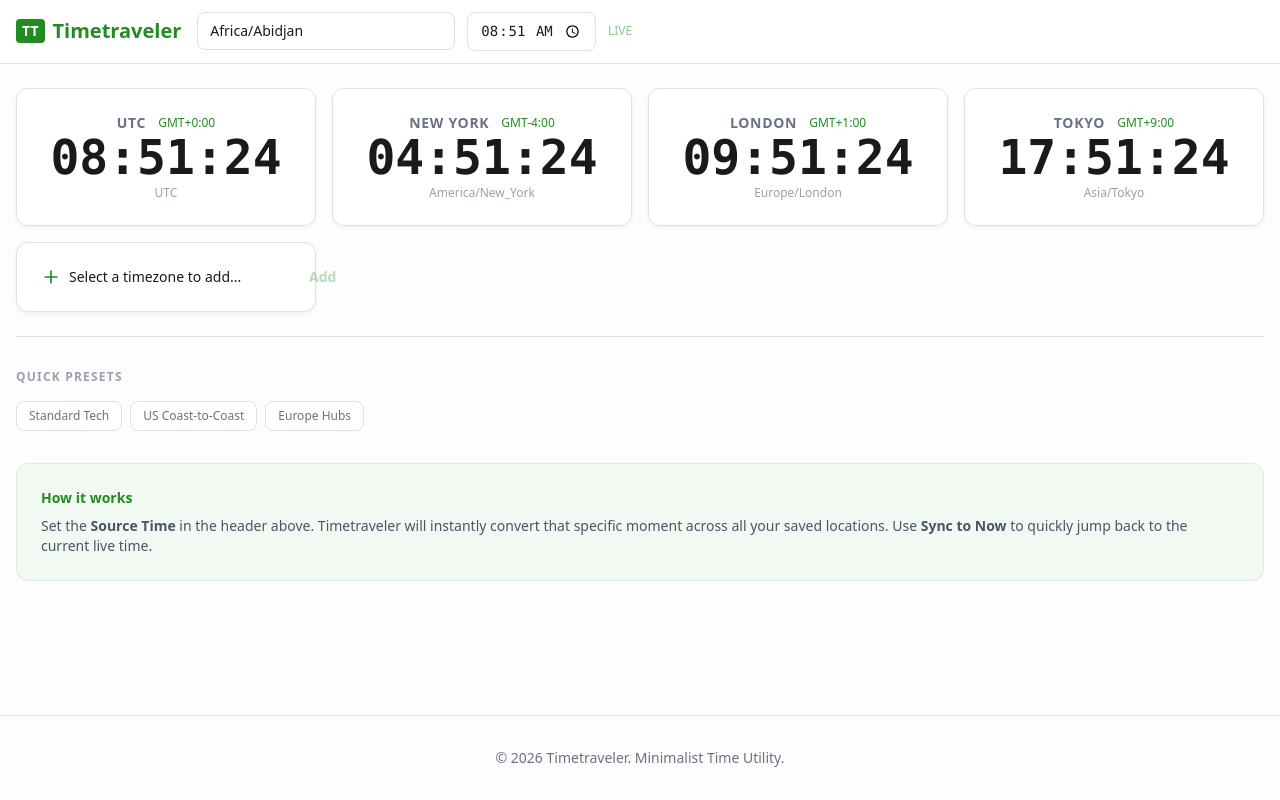
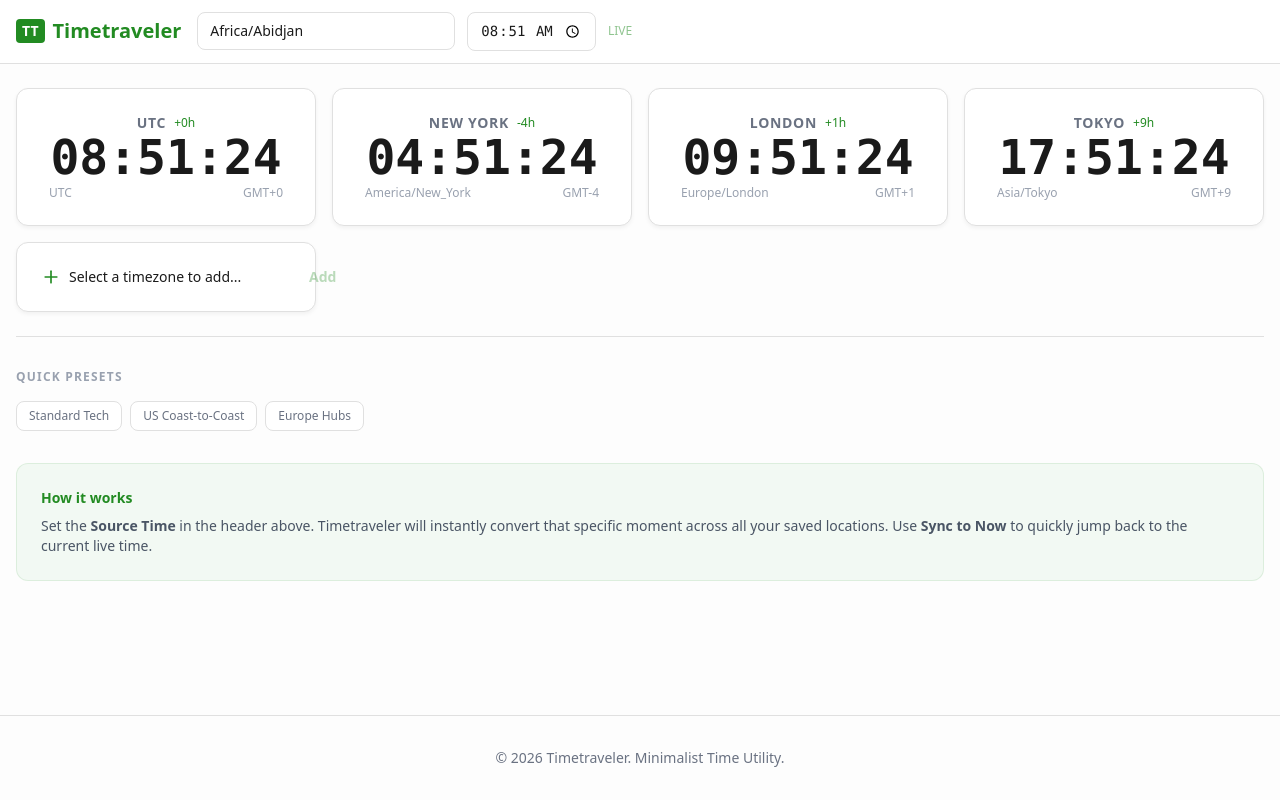
Before and after one commit to homingli/timetraveler, a Next.js app: page / in a window 1280 px wide. Built offline with nearby package versions, Linux system fonts and the light colour scheme.

Commit message:
style: center align timezone cards and show separate GMT offsets
- Increase time font size, center everything in cards
- Show hour difference (+/-h) beside city name
- Show absolute GMT offset below time

```diff
--- a/src/components/Converter.tsx
+++ b/src/components/Converter.tsx
@@ -60,7 +60,9 @@ export const Converter = () => {
           const converted = convertTimezone(baseTime, zone);
           const timeStr = formatTime(converted);
           const hourOffset = getHourOffset(baseTime, zone);
-          const offsetDisplay = hourOffset >= 0 ? `GMT+${hourOffset}:00` : `GMT-${Math.abs(hourOffset)}:00`;
+          const offsetStr = hourOffset >= 0 ? `+${hourOffset}h` : `${hourOffset}h`;
+          const gmtOffset = Math.round(converted.offset / 60);
+          const gmtStr = gmtOffset >= 0 ? `+${gmtOffset}` : `${gmtOffset}`;
           return (
             <div key={zone} className="card group relative overflow-hidden">
               <div className="absolute top-2 right-2 flex gap-1 opacity-0 group-hover:opacity-100 transition-opacity">
@@ -87,28 +89,33 @@ export const Converter = () => {
                 </button>
               </div>
 
-              <div className="w-full flex justify-center items-center gap-3">
+              <div className="flex flex-col items-center gap-1">
+                <div className="flex items-center gap-2 flex-wrap justify-center">
                   <span className="text-sm font-semibold text-gray-500 uppercase tracking-wider">
                     {zone.split('/').pop()?.replace('_', ' ')}
                   </span>
-                <span className="text-xs font-medium text-brand">{offsetDisplay}</span>
+                  <span className="text-xs font-medium text-brand">{offsetStr}</span>
                   {(() => {
                     const baseDay = baseTime.toISODate();
                     const targetDay = converted.toISODate();
                     if (baseDay && targetDay && baseDay !== targetDay) {
                       const isNextDay = targetDay > baseDay;
                       return (
-                      <span className="text-xs text-brand font-bold">{isNextDay ? '+1d' : '-1d'}</span>
+                        <span className="text-xs text-brand font-bold">
+                          {isNextDay ? '+1d' : '-1d'}
+                        </span>
                       );
                     }
                     return null;
                   })()}
                 </div>
+              </div>
               <div className="text-5xl font-mono font-bold text-foreground text-center w-full">
                 {timeStr}
               </div>
-              <div className="text-xs text-gray-400 mt-1 text-center">
-                {zone}
+              <div className="flex justify-between items-center text-xs text-gray-400 mt-1 w-full px-2">
+                <span>{zone}</span>
+                <span>GMT{gmtStr}</span>
               </div>
             </div>
           );
```
Lines whose indentation alone changed are shown as unchanged.
